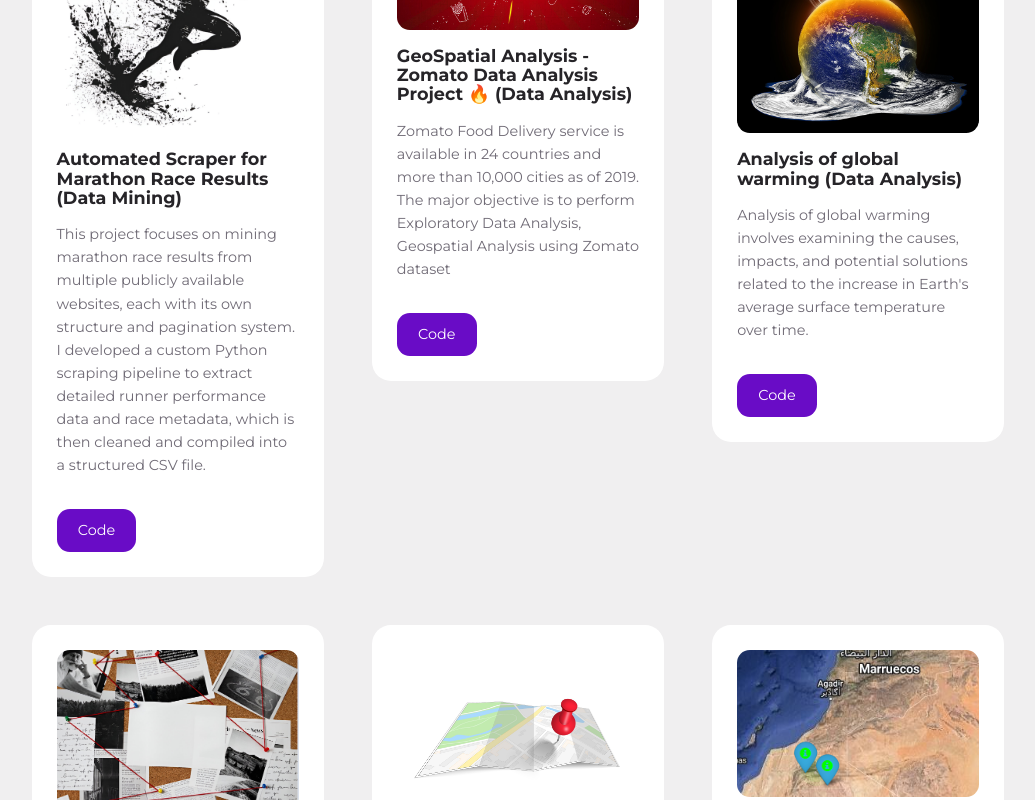
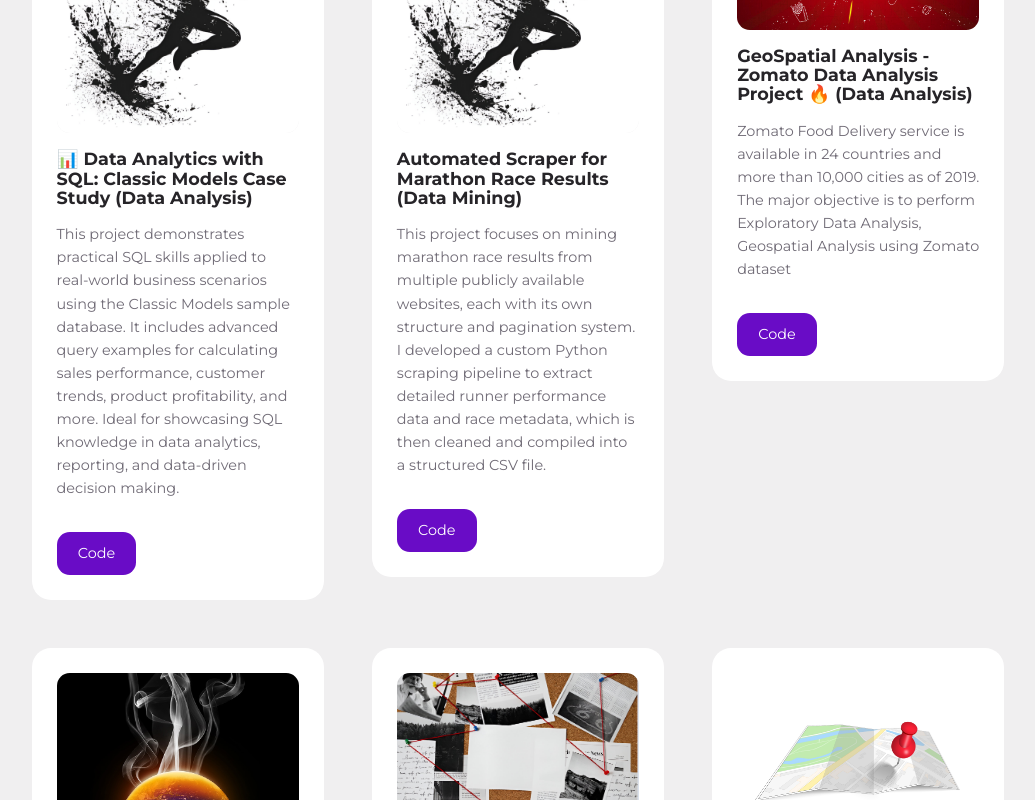
Before and after one commit to youssef-gis/reactPortfolio, a React (Create React App) app: page / in a window 1280 px wide. Shown: the part 2787-3587 px from the top of the page, without its empty margins (122-1157 px from the left). Built offline with nearby package versions, Linux system fonts and the light colour scheme.

Commit message:
Update data.js

```diff
--- a/src/sections/portfolio/data.js
+++ b/src/sections/portfolio/data.js
@@ -9,6 +9,15 @@ import Image12 from "../../assets/project12.jpg";
 const data = [
     {
     id: 1,
+    category: "data analysis",
+    image: Image12,
+    title: "📊 Data Analytics with SQL: Classic Models Case Study (Data Analysis)",
+    desc: "This project demonstrates practical SQL skills applied to real-world business scenarios using the Classic Models sample database. It includes advanced query examples for calculating sales performance, customer trends, product profitability, and more. Ideal for showcasing SQL knowledge in data analytics, reporting, and data-driven decision making.",
+    demo: "",
+    github: "https://github.com/youssef-gis/SQL-Classic-models-Analytics",
+  },
+    {
+    id: 2,
     category: "data mining",
     image: Image12,
     title: "Automated Scraper for Marathon Race Results (Data Mining)",
@@ -17,7 +26,7 @@ const data = [
     github: "https://github.com/youssef-gis/Scraping-Marathon-Results",
   },
   {
-    id: 2,
+    id: 3,
     category: "data analysis",
     image: Image1,
     title: "GeoSpatial Analysis - Zomato Data Analysis Project 🔥 (Data Analysis)",
@@ -26,7 +35,7 @@ const data = [
     github: "https://github.com/youssef-gis/Zomato-Spatial-Analysis",
   },
   {
-    id: 3,
+    id: 4,
     category: "data analysis",
     image: Image10,
     title: "Analysis of global warming (Data Analysis)",
@@ -35,7 +44,7 @@ const data = [
     github: "https://github.com/youssef-gis/Analysis_of_global_warming",
   },
   {
-    id: 4,
+    id: 5,
     category: "data analysis",
     image: Image11,
     title: "Uncovering Crime Trends in the City of Angels with Python (Data Analysis)",
@@ -44,7 +53,7 @@ const data = [
     github: "https://github.com/youssef-gis/Los-Angeles-crimes-Analysis",
   },
   {
-    id: 5,
+    id: 6,
     category: "frontend",
     image: Image2,
     title: "Real Estate geoAppLication (Frontend)",
@@ -53,7 +62,7 @@ const data = [
     github: "https://github.com/youssef-gis/real-estate-webapp_frontend",
   },
   {
-    id: 6,
+    id: 7,
     category: "backend",
     image: Image7,
     title: " WEB-GIS application for BI business management and mapping (Backend)",
@@ -62,7 +71,7 @@ const data = [
     github: "https://github.com/youssef-gis/affaires_bi_ouarzazate",
   },
   {
-    id: 7,
+    id: 8,
     category: "backend",
     image: Image2,
     title: "Real Estate geoAppLication (Backend)",
```
